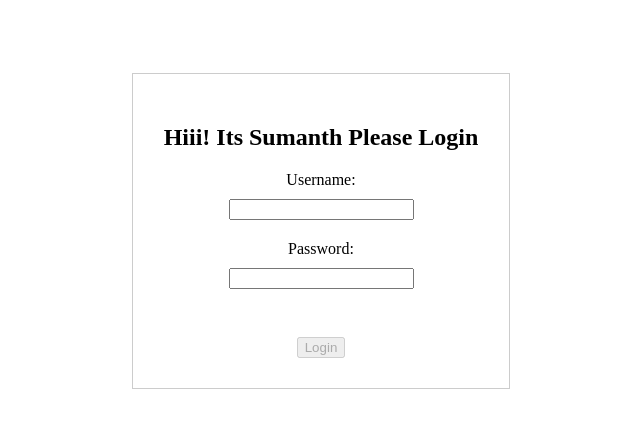
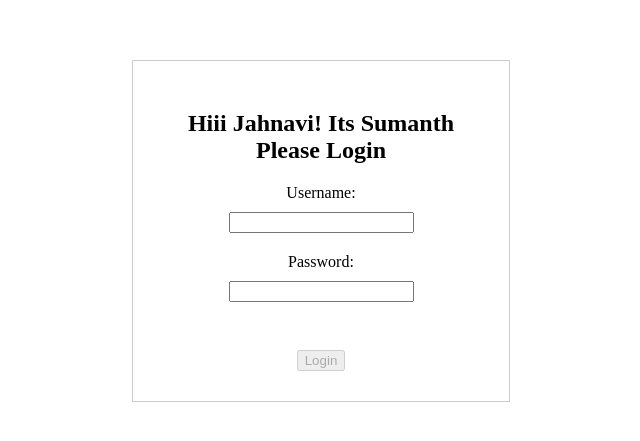
Before and after one commit to sumanthsarmagarlapati/Grouptask-ui, an Angular app: page /login in a window 1280 px wide. Shown: the part 177-618 px from the top of the page, without its empty margins (319-959 px from the left). Built offline with nearby package versions, Linux system fonts and the light colour scheme; no server answers.

Commit message:
Update header text

```diff
--- a/src/app/Login/login-page/login-page.component.html
+++ b/src/app/Login/login-page/login-page.component.html
@@ -1,6 +1,6 @@
 <div class="whole-page">
   <div class="login-container">
-    <h2 class="login-header">Hiii! Its Sumanth Please Login</h2>
+    <h2 class="login-header">Hiii Jahnavi! Its Sumanth Please Login</h2>
     <div class="login-form">
       <form (ngSubmit)="login()" #loginForm="ngForm">
         <div class="form-control">
```
